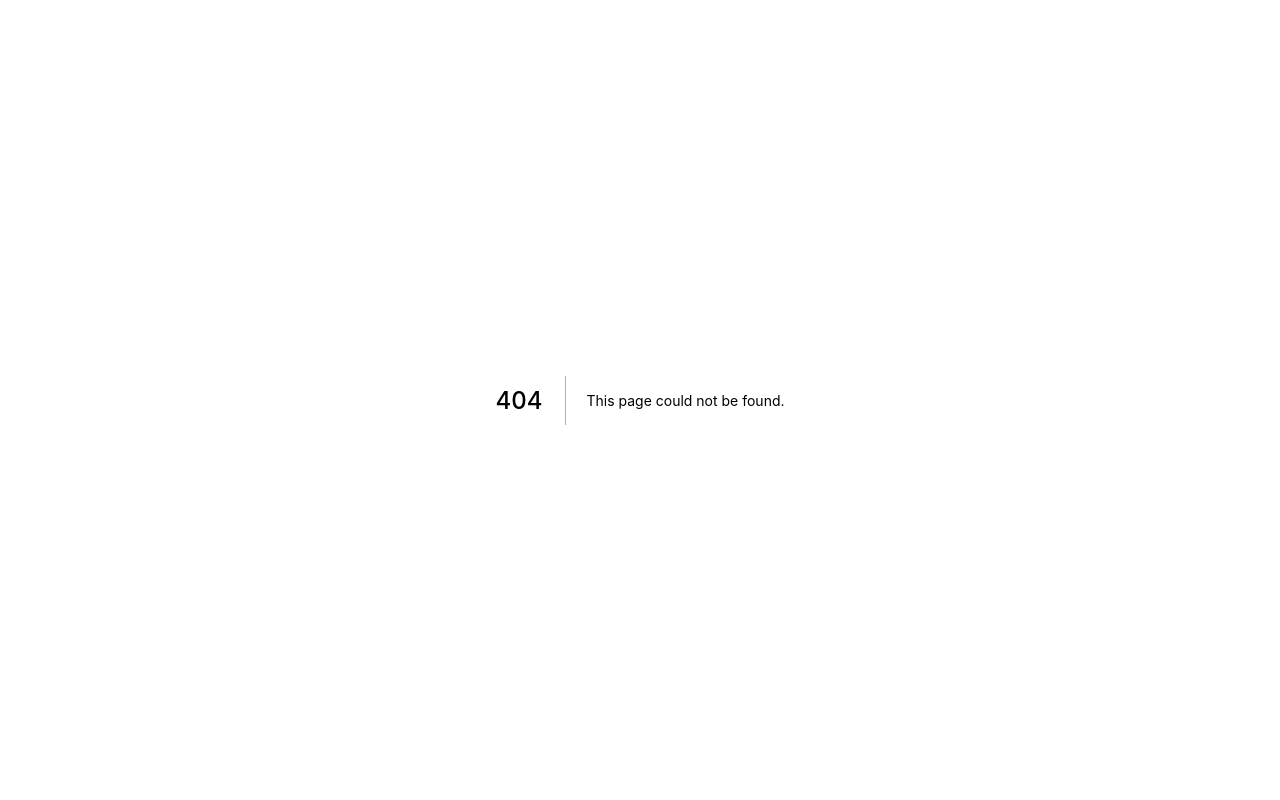
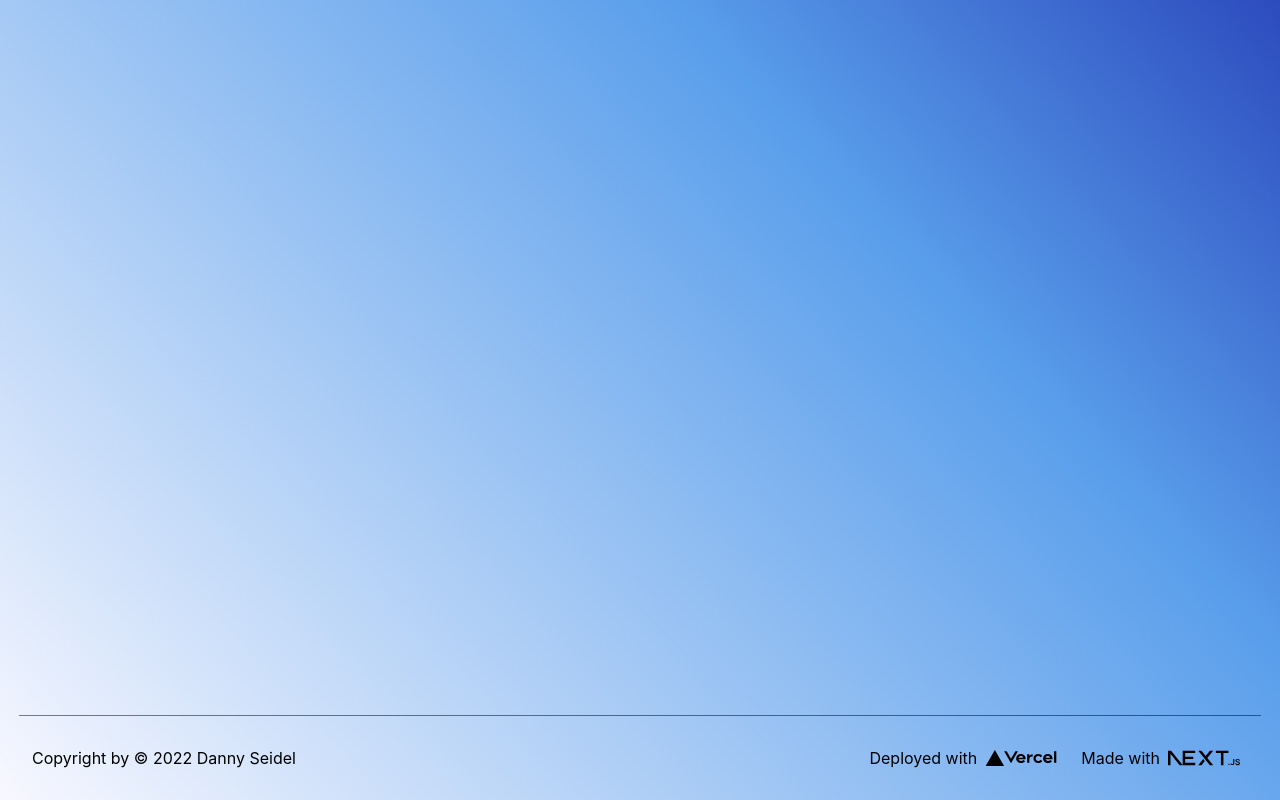
Before and after one commit to DannySeidel/about-page, a Next.js app: page /components/Footer in a window 1280 px wide. Before the commit this address had no page. Built offline with nearby package versions, Linux system fonts and the light colour scheme.

Commit message:
simplified footer structure

```diff
--- /dev/null
+++ b/pages/components/Footer.tsx
@@ -0,0 +1,39 @@
+import styled from "styled-components"
+import FooterWrapper from "./FooterWrapper"
+import Logo from "./Logo"
+
+const Footer = () => {
+    return (
+        <FooterWrapper>
+            <Copyright>
+                <p>Copyright by © 2022 Danny Seidel</p>
+            </Copyright>
+            <MadeWith>
+                <p>Deployed with</p>
+                <Logo href="https://vercel.com" src="/vercel.svg" alt="Vercel Logo" />
+                <Spacer />
+                <p>Made with</p>
+                <Logo href="https://nextjs.org" src="/nextjs.svg" alt="Next.js Logo" />
+            </MadeWith>
+        </FooterWrapper>
+    )
+}
+
+export default Footer
+
+const Copyright = styled.div`
+    margin: 1em 2em;
+    text-align: left;
+`
+
+const MadeWith = styled.div`
+    margin: 1em 2em;
+    text-align: right;
+    display: flex;
+    flex-direction: row;
+`
+
+const Spacer = styled.div`
+    width: 1em;
+    height: 1em;
+`
--- /dev/null
+++ b/pages/components/FooterWrapper.tsx
@@ -0,0 +1,30 @@
+import { ReactNode } from "react"
+import styled from "styled-components"
+import Divider from "./Divider"
+
+interface FooterProps {
+    children?: ReactNode
+}
+
+const FooterWrapper = ({ children }: FooterProps) => {
+    return (
+        <FooterContainer>
+            <Divider />
+            <Footer>{children}</Footer>
+        </FooterContainer>
+    )
+}
+
+export default FooterWrapper
+
+const Footer = styled.footer`
+    margin: 0 !important;
+    display: flex;
+    justify-content: space-between;
+`
+
+const FooterContainer = styled.div`
+    position: fixed;
+    bottom: 0;
+    width: 100%;
+`
```
Also changed, not shown: pages/index.tsx (+2 -56 lines).
